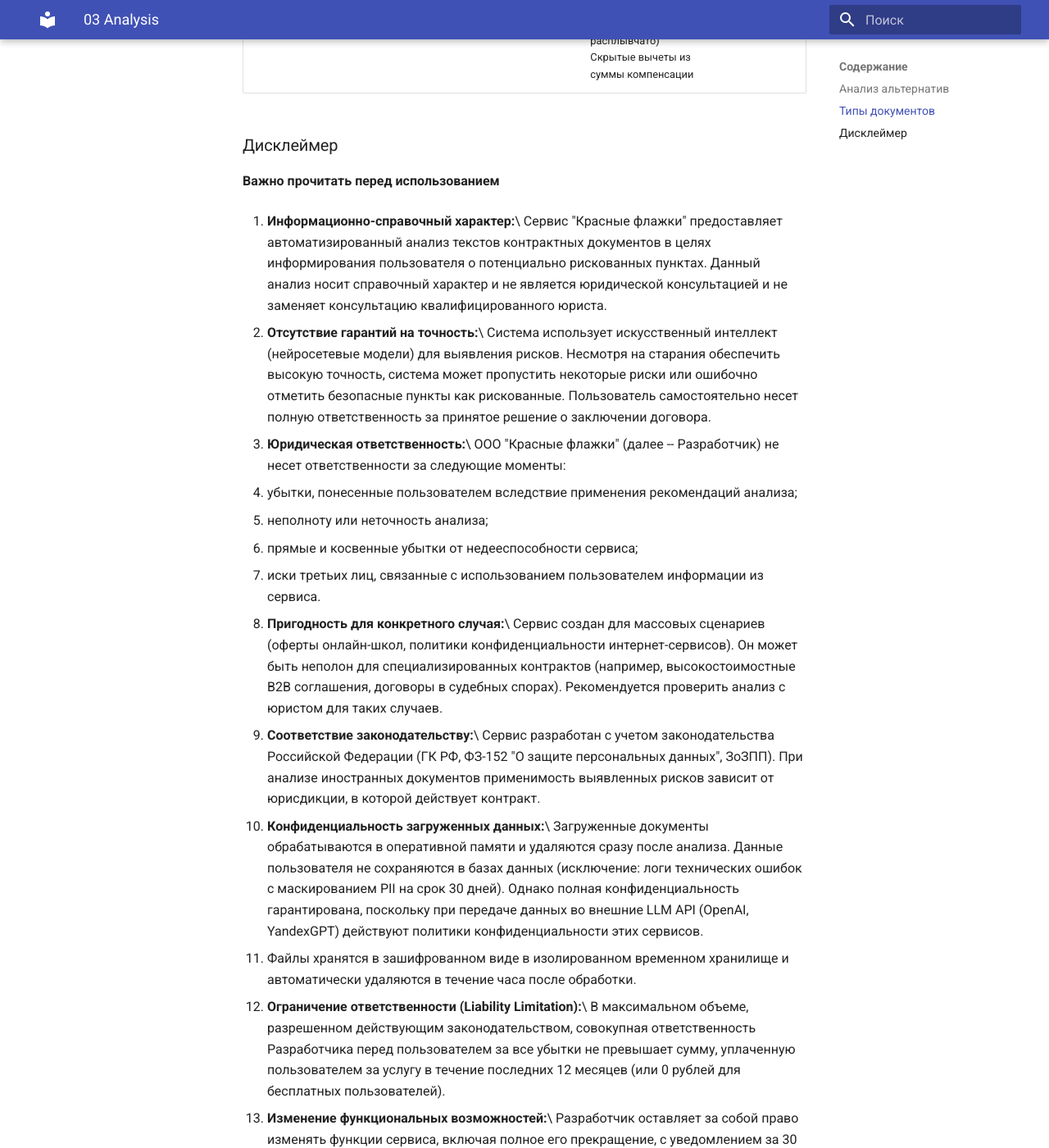
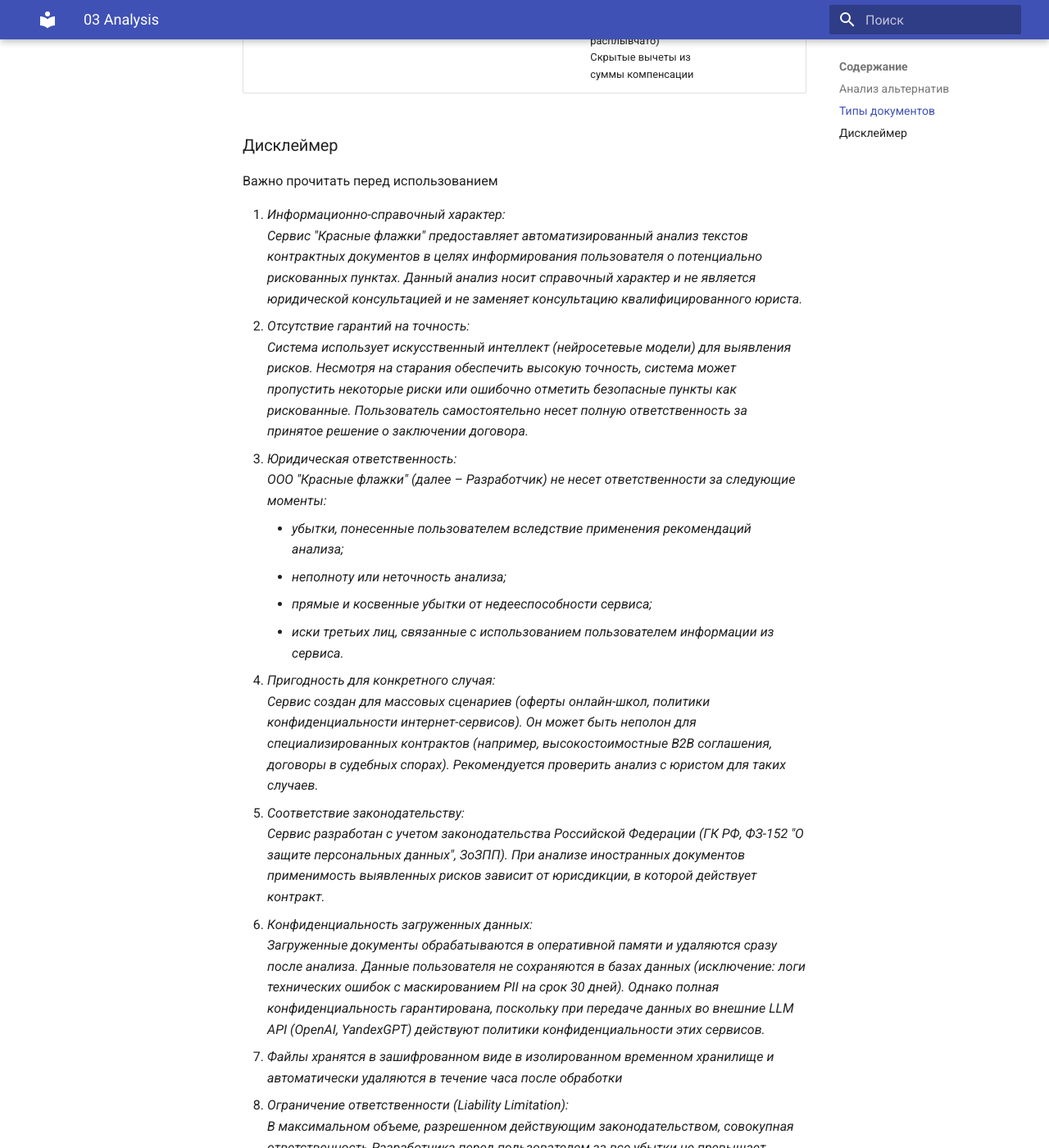
Before and after one commit to trofimovelijah/red-flag-analysis, an MkDocs documentation site: the page built from docs/technical_project/03_Analysis.md, in a window 1280 px wide and 1400 px high, scrolled down 7590 px. Shown: the whole window at 82% size. Built offline with MkDocs 1.6.1 and Material for MkDocs 9.7.7, drawn with Linux system fonts in a browser that asks for light colours; some of the changed text lies outside the part shown.

Commit message:
блок анализа готов

```diff
--- a/docs/technical_project/03_Analysis.md
+++ b/docs/technical_project/03_Analysis.md
@@ -37,41 +37,30 @@
 
 ### Дисклеймер
 
-**Важно прочитать перед использованием**
+Важно прочитать перед использованием
 
-1. **Информационно-справочный характер:**\
-   Сервис "Красные флажки" предоставляет автоматизированный анализ текстов контрактных документов в целях информирования пользователя о потенциально рискованных пунктах. Данный анализ носит справочный характер и не является юридической консультацией и не заменяет консультацию квалифицированного юриста.
+1. *Информационно-справочный характер:*
+   *Сервис "Красные флажки" предоставляет автоматизированный анализ текстов контрактных документов в целях информирования пользователя о потенциально рискованных пунктах. Данный анализ носит справочный характер и не является юридической консультацией и не заменяет консультацию квалифицированного юриста.*
+2. *Отсутствие гарантий на точность:*
+   *Система использует искусственный интеллект (нейросетевые модели) для выявления рисков. Несмотря на старания обеспечить высокую точность, система может пропустить некоторые риски или ошибочно отметить безопасные пункты как рискованные. Пользователь самостоятельно несет полную ответственность за принятое решение о заключении договора.*
+3. *Юридическая ответственность:*
+   *ООО "Красные флажки" (далее – Разработчик) не несет ответственности за следующие моменты:*
 
-2. **Отсутствие гарантий на точность:**\
-   Система использует искусственный интеллект (нейросетевые модели) для выявления рисков. Несмотря на старания обеспечить высокую точность, система может пропустить некоторые риски или ошибочно отметить безопасные пункты как рискованные. Пользователь самостоятельно несет полную ответственность за принятое решение о заключении договора.
+      - *убытки, понесенные пользователем вследствие применения рекомендаций анализа;*
+      - *неполноту или неточность анализа;*
+      - *прямые и косвенные убытки от недееспособности сервиса;*
+      - *иски третьих лиц, связанные с использованием пользователем информации из сервиса.*
 
-3. **Юридическая ответственность:**\
-   ООО "Красные флажки" (далее -- Разработчик) не несет ответственности за следующие моменты:
-
-   -  убытки, понесенные пользователем вследствие применения рекомендаций анализа;
-
-   -  неполноту или неточность анализа;
-
-   -  прямые и косвенные убытки от недееспособности сервиса;
-
-   -  иски третьих лиц, связанные с использованием пользователем информации из сервиса.
-
-4. **Пригодность для конкретного случая:**\
-   Сервис создан для массовых сценариев (оферты онлайн-школ, политики конфиденциальности интернет-сервисов). Он может быть неполон для специализированных контрактов (например, высокостоимостные B2B соглашения, договоры в судебных спорах). Рекомендуется проверить анализ с юристом для таких случаев.
-
-5. **Соответствие законодательству:**\
-   Сервис разработан с учетом законодательства Российской Федерации (ГК РФ, ФЗ-152 "О защите персональных данных", ЗоЗПП). При анализе иностранных документов применимость выявленных рисков зависит от юрисдикции, в которой действует контракт.
-
-6. **Конфиденциальность загруженных данных:**\
-   Загруженные документы обрабатываются в оперативной памяти и удаляются сразу после анализа. Данные пользователя не сохраняются в базах данных (исключение: логи технических ошибок с маскированием PII на срок 30 дней). Однако полная конфиденциальность гарантирована, поскольку при передаче данных во внешние LLM API (OpenAI, YandexGPT) действуют политики конфиденциальности этих сервисов.
-
-7. Файлы хранятся в зашифрованном виде в изолированном временном хранилище и автоматически удаляются в течение часа после обработки.
-
-8. **Ограничение ответственности (Liability Limitation):**\
-   В максимальном объеме, разрешенном действующим законодательством, совокупная ответственность Разработчика перед пользователем за все убытки не превышает сумму, уплаченную пользователем за услугу в течение последних 12 месяцев (или 0 рублей для бесплатных пользователей).
-
-9. **Изменение функциональных возможностей:**\
-   Разработчик оставляет за собой право изменять функции сервиса, включая полное его прекращение, с уведомлением за 30 дней.
-
-10. **Ваше согласие:**\
-    Используя сервис, вы подтверждаете, что ознакомились и согласны со всеми условиями данного дисклеймера.
+4. *Пригодность для конкретного случая:*
+   *Сервис создан для массовых сценариев (оферты онлайн-школ, политики конфиденциальности интернет-сервисов). Он может быть неполон для специализированных контрактов (например, высокостоимостные B2B соглашения, договоры в судебных спорах). Рекомендуется проверить анализ с юристом для таких случаев.*
+5. *Соответствие законодательству:*
+   *Сервис разработан с учетом законодательства Российской Федерации (ГК РФ, ФЗ-152 "О защите персональных данных", ЗоЗПП). При анализе иностранных документов применимость выявленных рисков зависит от юрисдикции, в которой действует контракт.*
+6. *Конфиденциальность загруженных данных:*
+   *Загруженные документы обрабатываются в оперативной памяти и удаляются сразу после анализа. Данные пользователя не сохраняются в базах данных (исключение: логи технических ошибок с маскированием PII на срок 30 дней). Однако полная конфиденциальность гарантирована, поскольку при передаче данных во внешние LLM API (OpenAI, YandexGPT) действуют политики конфиденциальности этих сервисов.*
+7. *Файлы хранятся в зашифрованном виде в изолированном временном хранилище и автоматически удаляются в течение часа после обработки*
+8. *Ограничение ответственности (Liability Limitation):*
+   *В максимальном объеме, разрешенном действующим законодательством, совокупная ответственность Разработчика перед пользователем за все убытки не превышает сумму, уплаченную пользователем за услугу в течение последних 12 месяцев (или 0 рублей для бесплатных пользователей).*
+9. *Изменение функциональных возможностей:*
+   *Разработчик оставляет за собой право изменять функции сервиса, включая полное его прекращение, с уведомлением за 30 дней.*
+10. *Ваше согласие:*
+    *Используя сервис, вы подтверждаете, что ознакомились и согласны со всеми условиями данного дисклеймера*.
--- a/requirements.txt
+++ b/requirements.txt
@@ -1,3 +1,4 @@
 mkdocs>=1.5.3,<1.6.0
 mkdocs-material>=9.5.0
 mkdocs_puml>=1.4.0
+mkdocs-include-markdown-plugin
```
Also changed, not shown: docs/technical_project/04_Requirements.md (+1 -1 lines).
